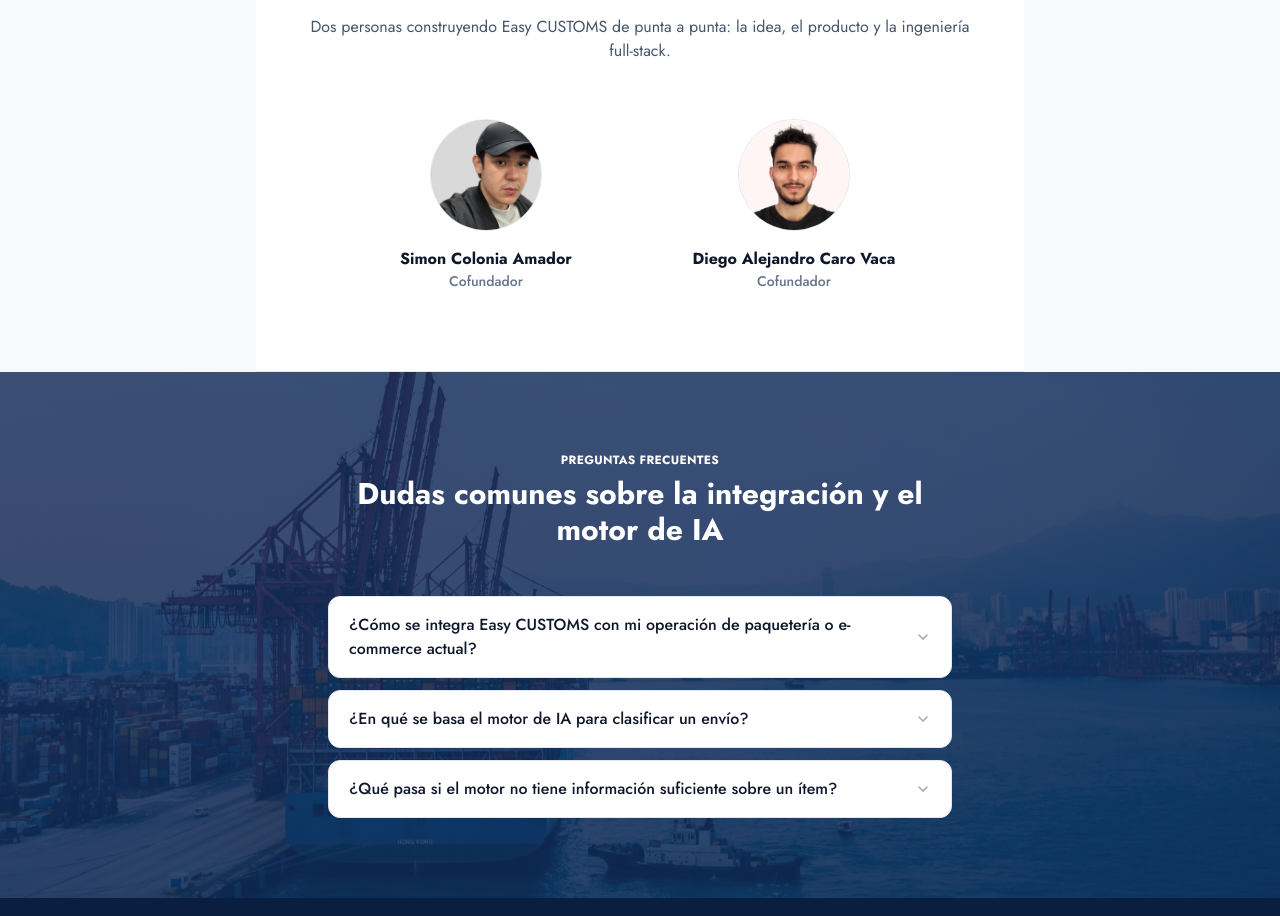
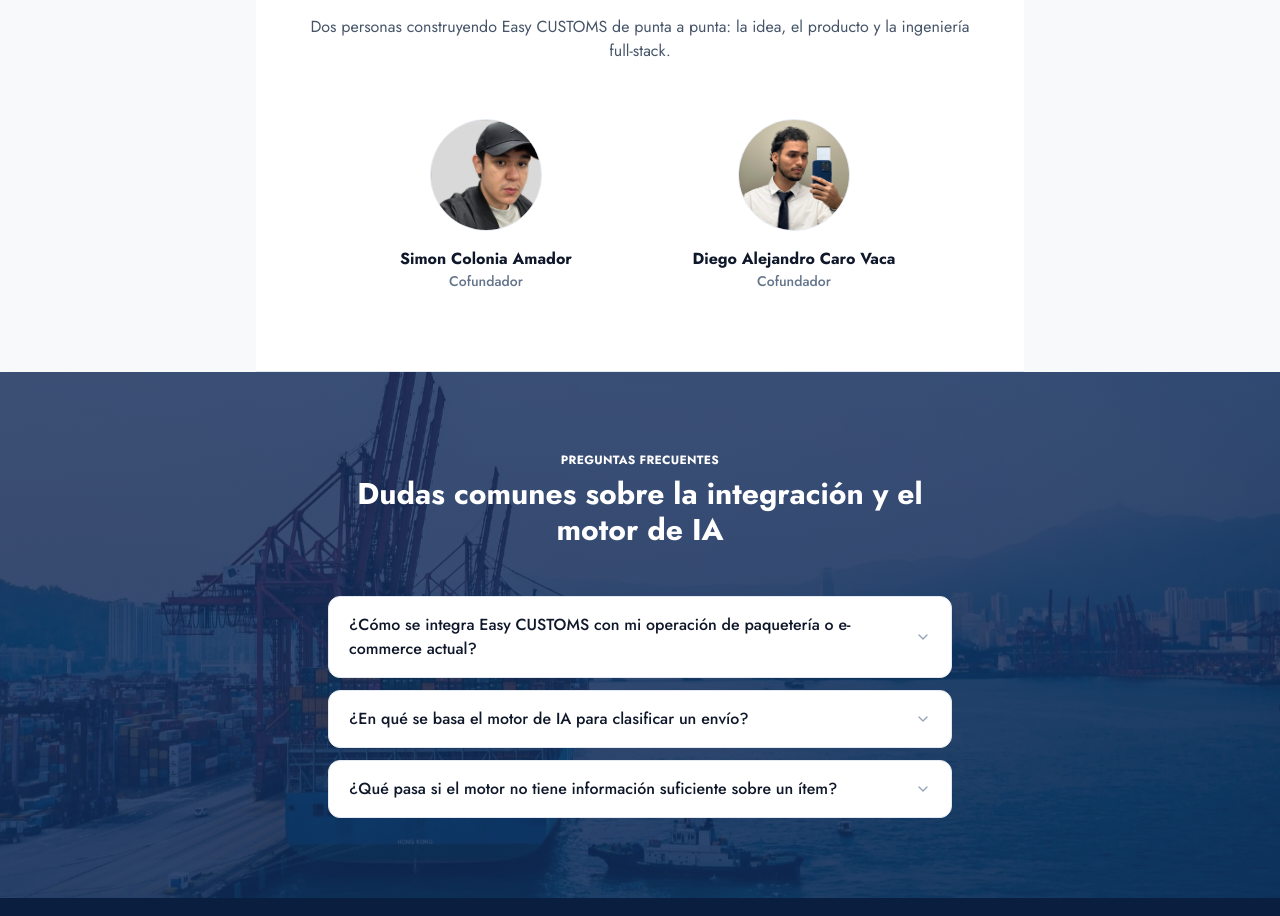
Before and after one commit to Lecho67/BorderCheck-AI_Frontend, a React (Vite) app in the folder frontend/: page / in a window 1280 px wide. Shown: the part 3267-4183 px from the top of the page. Built offline with nearby package versions, Linux system fonts and the light colour scheme; no server answers.

Commit message:
diego pfp update

```diff
--- a/frontend/src/pages/Pitch.tsx
+++ b/frontend/src/pages/Pitch.tsx
@@ -80,7 +80,7 @@
   },
   {
     nombre: "Diego Alejandro Caro Vaca",
-    foto: "/team/diego.png",
+    foto: "/team/diego.jpg",
   },
 ];
 
```
Also changed, not shown: frontend/public/team/diego.jpg (added), frontend/public/team/diego.png (deleted).
